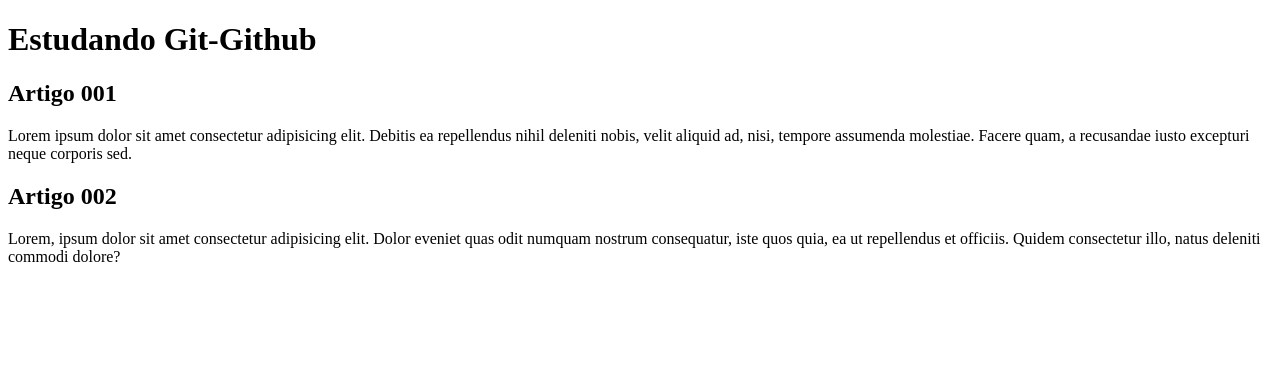
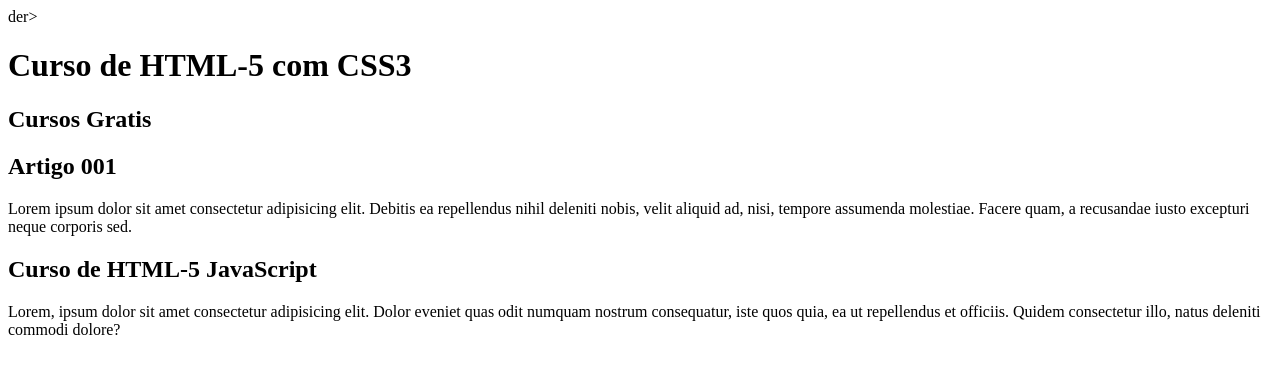
Before and after one commit to ProfessorCarlosKley/projeto-site, a plain HTML site: page index.html in a window 1280 px wide. Drawn offline with Linux system fonts and the light colour scheme.

Commit message:
comecando-escrever-conteudo

```diff
--- a/index.html
+++ b/index.html
@@ -10,14 +10,16 @@
 <body>
     <main>
         <header>
-            <h1>Estudando Git-Github</h1>
+            der>
+            <h1>Curso de HTML-5 com CSS3</h1>
+            <h2>Cursos Gratis</h2>
         </header>
         <article>
             <h2>Artigo 001</h2>
             <p>Lorem ipsum dolor sit amet consectetur adipisicing elit. Debitis ea repellendus nihil deleniti nobis, velit aliquid ad, nisi, tempore assumenda molestiae. Facere quam, a recusandae iusto excepturi neque corporis sed.</p>
         </article>
         <article>
-            <h2>Artigo 002</h2>
+            <h1>Curso de HTML-5 JavaScript</h1>
             <p>
                Lorem, ipsum dolor sit amet consectetur adipisicing elit. Dolor eveniet quas odit numquam nostrum consequatur, iste quos quia, ea ut repellendus et officiis. Quidem consectetur illo, natus deleniti commodi dolore?
             </p>
```
